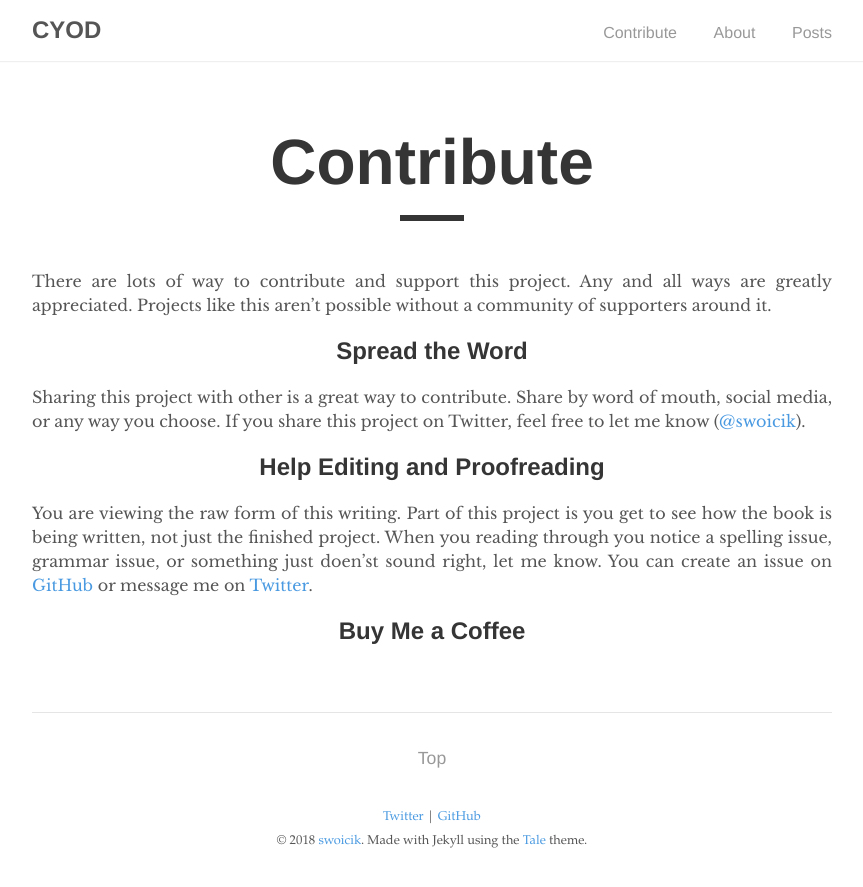
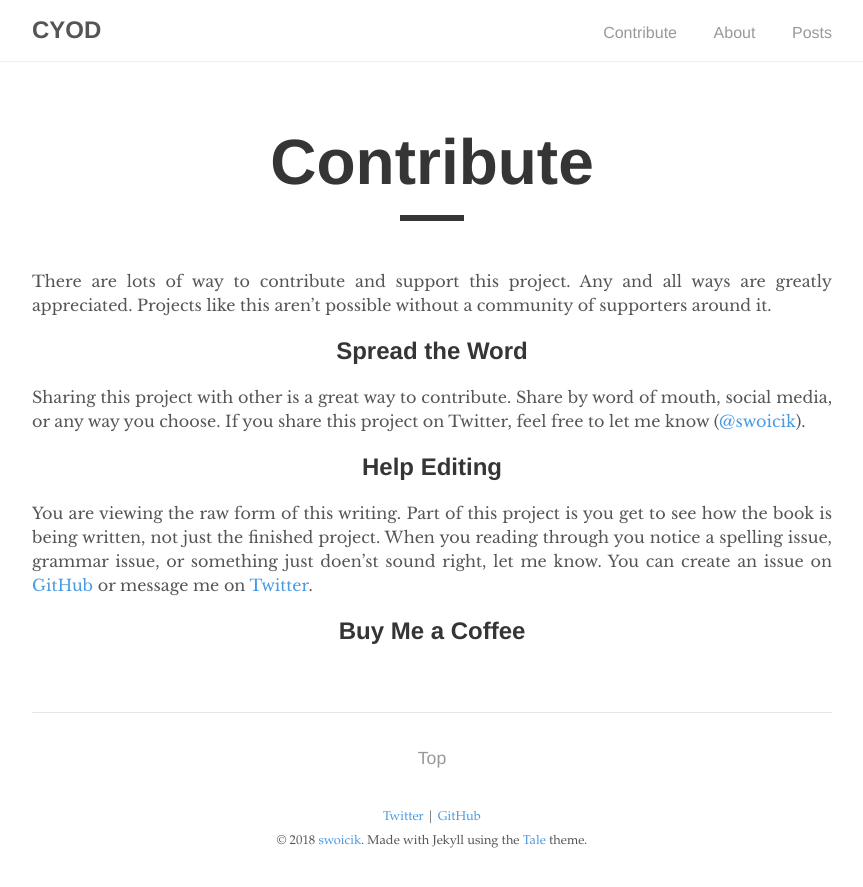
Before and after one commit to swoicik/book-cyod, a Jekyll site: the page built from contribute.md, in a window 1280 px wide. Shown: the top 887 px of the page, without its empty margins (208-1071 px from the left). Built offline with Jekyll 4.4.1, drawn with Linux system fonts in a browser that asks for light colours.

Commit message:
Update contribute.md

```diff
--- a/contribute.md
+++ b/contribute.md
@@ -9,7 +9,7 @@ There are lots of way to contribute and support this project. Any and all ways a
 ## Spread the Word
 Sharing this project with other is a great way to contribute. Share by word of mouth, social media, or any way you choose. If you share this project on Twitter, feel free to let me know ([@swoicik](https://twitter.com/swoicik)).
 
-## Help Editing and Proofreading
+## Help Editing
 You are viewing the raw form of this writing. Part of this project is you get to see how the book is being written, not just the finished project. When you reading through you notice a spelling issue, grammar issue, or something just doen'st sound right, let me know. You can create an issue on [GitHub](https://github.com/swoicik/cyod/issues) or message me on [Twitter](https://twitter.com/swoicik).
 
 ## Buy Me a Coffee
```
